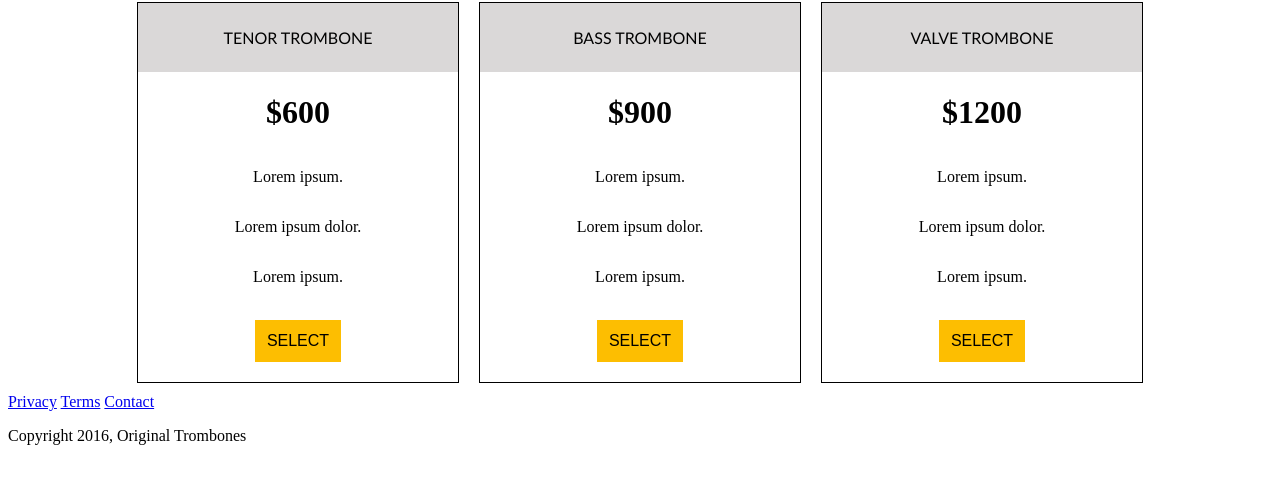
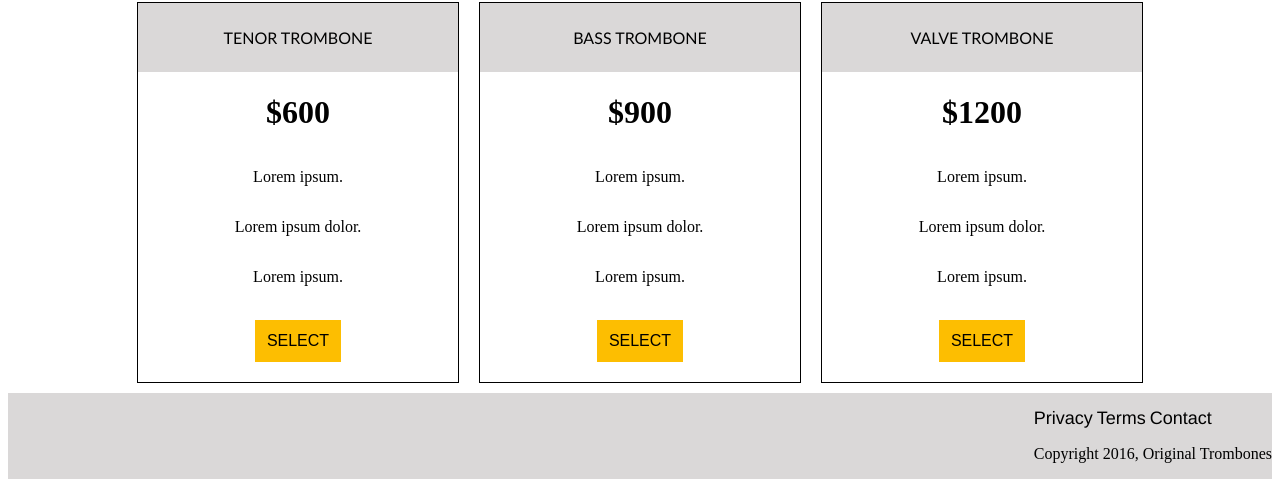
Before and after one commit to paulpennuel/microverse2, a plain HTML site: page index.html in a window 1280 px wide. Shown: the part 923-1410 px from the top of the page. Before the commit the page ends 1384 px from the top, so only its background shows below. Drawn offline with Linux system fonts and the light colour scheme.

Commit message:
footer update commit five

```diff
--- a/css/style.css
+++ b/css/style.css
@@ -32,3 +32,17 @@
     font-size: medium;
     padding: 12px;
 }
+.footer{
+    display: flex;
+    background-color: rgb(218, 216, 216);
+    align-items: center;
+    justify-content: flex-end;
+    padding-top:15px;
+}
+.footer a{
+    text-decoration: none;
+    color: black;
+    font-weight: 400;
+    font-size:large;
+    font-family:'Franklin Gothic Medium', 'Arial Narrow', Arial, sans-serif;
+}
--- a/index.html
+++ b/index.html
@@ -99,14 +99,17 @@
       <button id="select">SELECT</button>
     </div>
   </div>
+
   </div>
 
     <script src="js/index.js"></script>
   </body>
-  <footer>
+  <footer class="footer">
+    <div class="footerText">
     <a href="#">Privacy</a>
     <a href="#">Terms</a>
     <a href="#"> Contact </a>
     <p>Copyright 2016, Original Trombones</p>
+    </div>
   </footer>
 </html>
```
